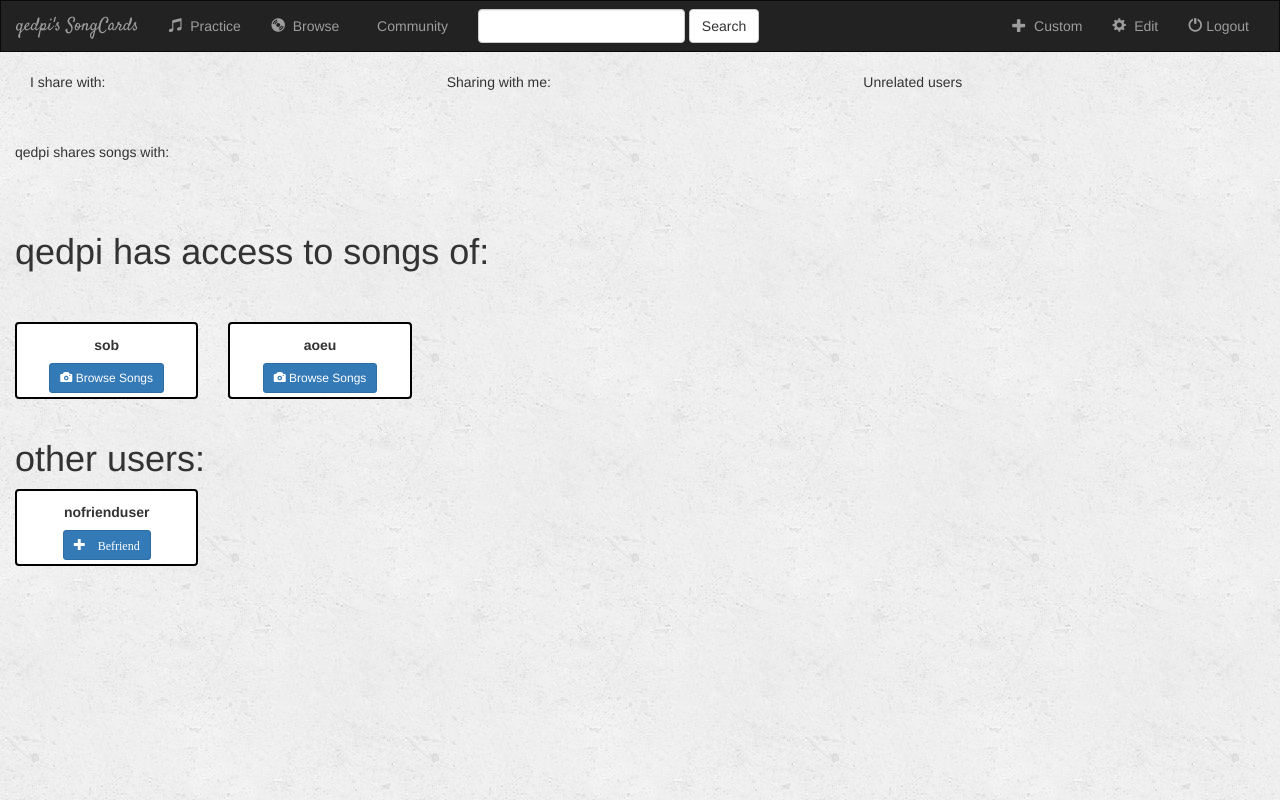
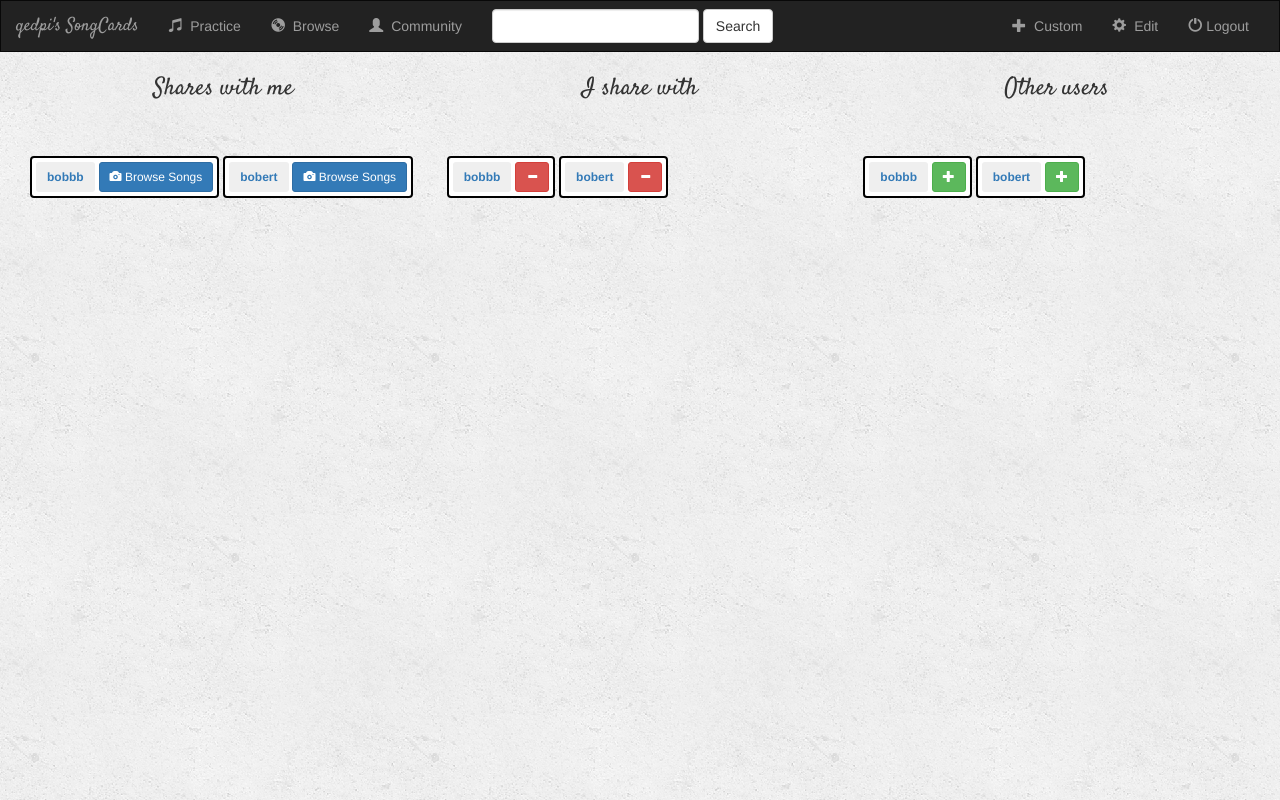
Before and after one commit to qedpi/SongCards, a Django app: page /cards/friends in a window 1280 px wide. Run offline with Django 3.2, Linux system fonts and the light colour scheme; a user stored in the database is signed in; data comes from the database, SQL or seed files in the repository; both versions use the stored data as it was after the commit; some libraries are stand-ins or nearby versions.

Commit message:
modularize logic-UI connection for community screen
add: start sharing with, stop sharing with features
store intermediary data in its own file
make fancy font style
add friend song to songs UI

```diff
--- /dev/null
+++ b/cards/intermediary_data.py
@@ -0,0 +1,25 @@
+settings = ['again', 'easy', 'medium', 'hard']
+modifiers = [.1, 2, 1.3, 1]
+multipliers = dict(zip(settings, modifiers))
+
+
+used_fields = ['topic', 'front', 'back', 'card_audio', 'card_score', 'card_pic',
+               'is_favorite', 'is_pinned']
+
+
+interaction_relations = ['I share with', 'Shares with me', 'Other users']
+interaction_msg = ['', 'Browse Songs', '']
+interaction_tooltip = ['Stop Sharing', '', 'Start Sharing']
+interaction_button = ['danger', 'primary', 'success']
+interaction_icon = ['glyphicon glyphicon-minus', 'glyphicon glyphicon-camera', 'glyphicon glyphicon-plus']
+interaction_view = ['cards:friend_index', 'cards:friend_index', 'cards:friend_index']
+interaction_arg = ['shared_with', 'shares_with_me', 'unrelated_users']
+
+interaction_table = [interaction_relations, interaction_msg, interaction_tooltip, interaction_button, interaction_icon, interaction_view, interaction_arg]
+interaction_tags = ['relation', 'msg', 'tooltip', 'button', 'icon', 'view_link', 'arg']
+interactions = [dict(), dict(), dict()]
+
+for i in range(3):
+    for tag, vals in zip(interaction_tags, interaction_table):
+        interactions[i][tag] = vals[i]
+interactions[1], interactions[0] = interactions[0], interactions[1]
--- a/cards/static/cards/style.css
+++ b/cards/static/cards/style.css
@@ -22,12 +22,29 @@ ul.errorlist > li {
     text-align: center;
 }
 
-.right {
-    float: right;
+.fancy {
+    font-family: 'Satisfy', cursive;
+    text-align: center;
+}
+
+.xlarge {
+    font-size: x-large;
+}
+
+.large {
+    font-size: large;
+}
+
+.medium {
+    font-size: medium;
 }
 
 .left {
     float: left;
+}
+
+.right {
+    float: right;
 }
 
 .glyphicon-star {
@@ -66,3 +83,7 @@ ul.errorlist > li {
 .thumbnail {
     border: #000000 .2em solid;
 }
+
+.scale-relative {
+    font-size: 1vw;
+}
--- a/cards/templates/cards/base.html
+++ b/cards/templates/cards/base.html
@@ -25,7 +25,7 @@
             <ul class="nav navbar-nav">
                 <li><a href="{% url 'cards:index' %}"><span class="glyphicon glyphicon-music" aria-hidden="true"></span>&nbsp; Practice</a></li>
                 <li><a href="{% url 'cards:index' %}"><span class="glyphicon glyphicon-cd" aria-hidden="true"></span>&nbsp; Browse</a></li>
-                <li><a href="{% url 'cards:user_friends_list' %}"><span class="glyphicon glyphicon-" aria-hidden="true"></span>&nbsp; Community</a></li>
+                <li><a href="{% url 'cards:user_friends_list' %}"><span class="glyphicon glyphicon-user" aria-hidden="true"></span>&nbsp; Community</a></li>
             </ul>
             <form class="navbar-form navbar-left" role="search" method="get" action="{% url 'cards:index' %}">
                 <div class="form-group">
--- a/cards/templates/cards/includes/relation_type_panel.html
+++ b/cards/templates/cards/includes/relation_type_panel.html
@@ -1,23 +1,19 @@
 {% block relation_type_panel %}
     <div class="col-sm-4 col-md-4">
-        <p>{{ relation }}</p><br><br>
-        {% if friends %}
-            {% for friend in friends %}
-                    <div class="thumbnail center" style="display: inline-block">
-                        <form action="{% url 'cards:friend_index' friend.to_user.id %}" method="get" class="inline-form">
-                            {% csrf_token %}
-                            <button type="submit" class="btn btn-success btn-sm">
-                                <span class="glyphicon glyphicon-cog">{{ friend.to_user.id }}</span>
-                            </button>
-                        </form>
-                        <a href="#" target="_blank">
-                            <button class="btn btn-secondary btn-sm">
-                            <span><b>{{ friend.to_user.username }}</b></span></button></a>
-                        <!--<p class="left"><b>{{ friend.to_user.username }}</b></p>&nbsp;-->
-                        <a href="{{ card.card_audio }}" target="_blank">
-                            <button type="submit" class="btn btn-primary btn-sm">
-                            <span class="glyphicon glyphicon-minus" title="Unfriend"></span></button></a>
-                    </div>
+        <p class="fancy xlarge">{{ interaction.relation }}</p><br><br>
+        {% if interaction.arg %}
+            {% for relationship in shares_with_me %}
+                <div class="thumbnail center" style="display: inline-block">
+                    <a href="#" target="_blank">
+                        <button class="btn btn-secondary btn-sm">
+                        <span><b>{{ relationship.to_user.username }}</b></span></button></a>
+                    <!--<p class="left"><b>{{ relationship.to_user.username }}</b></p>&nbsp;-->
+                    <form action="{% url interaction.view_link relationship.to_user.id %}" method="get" class="inline-form">
+                        {% csrf_token %}
+                            <button type="submit" class="btn btn-{{ interaction.button }} btn-sm">
+                                <span class="{{ interaction.icon }}" title="{{ interaction.tooltip }}"></span>
+                                {{ interaction.msg }}</button></form>
+                </div>
             {% endfor %}
         {% endif %}
     </div>
--- a/cards/templates/cards/users_friends_list.html
+++ b/cards/templates/cards/users_friends_list.html
@@ -2,61 +2,8 @@
 
 {% block body %}
 <div class="users-container container-fluid">
-    {% for feedback in 'xxx'%}
-        <input type="hidden" value="{% cycle 'I share with:' 'Sharing with me:' 'Unrelated users' as relation %}">
+    {% for interaction in interactions %}
         {% include 'cards/includes/relation_type_panel.html' %}
     {% endfor %}
-    <p> {{ user.username }} shares songs with:</p><br><br>
-    <div class="col-sm-4 col-md-4">
-        {% if shared_with %}
-            {% for friend in shared_with %}
-                    <div class="thumbnail center" style="display: inline-block">
-                        <form action="{% url 'cards:friend_index' friend.to_user.id %}" method="get" class="inline-form">
-                            {% csrf_token %}
-                            <button type="submit" class="btn btn-success btn-sm">
-                                <span class="glyphicon glyphicon-cog">{{ friend.to_user.id }}</span>
-                            </button>
-                        </form>
-                        <a href="#" target="_blank">
-                            <button class="btn btn-secondary btn-sm">
-                            <span><b>{{ friend.to_user.username }}</b></span></button></a>
-                        <!--<p class="left"><b>{{ friend.to_user.username }}</b></p>&nbsp;-->
-                        <a href="{{ card.card_audio }}" target="_blank">
-                            <button type="submit" class="btn btn-primary btn-sm">
-                            <span class="glyphicon glyphicon-minus" title="Unfriend"></span></button></a>
-                    </div>
-            {% endfor %}
-        {% endif %}
-    </div>
-    <h1> {{ user.username }} has access to songs of:</h1><br><br>
-    <div class="row">
-        {% if shares_with_me %}
-            {% for friend in shares_with_me %}
-                <div class="col-sm-3 col-lg-2">
-                    <div class="thumbnail center">
-                        <h5><b>{{ friend.from_user.username }}</b></h5>
-                        <a href="{{ card.card_audio }}" target="_blank">
-                            <button type="submit" class="btn btn-primary btn-sm">
-                                <span class="glyphicon glyphicon-camera"></span>  Browse Songs</button></a>
-                    </div>
-                </div>
-            {% endfor %}
-        {% endif %}
-    </div>
-    <h1> other users: </h1>
-    <div class="row">
-        {% if unrelated_users %}
-            {% for other_user in unrelated_users%}
-                <div class="col-sm-3 col-lg-2">
-                    <div class="thumbnail center">
-                        <h5><b>{{ other_user.username }}</b></h5>
-                        <a href="{{ card.card_audio }}" target="_blank">
-                            <button type="submit" class="btn btn-primary btn-sm">
-                            <span class="glyphicon glyphicon-plus"> Befriend</span></button></a>
-                    </div>
-                </div>
-            {% endfor %}
-        {% endif %}
-    </div>
 </div>
 {% endblock %}
--- a/cards/views.py
+++ b/cards/views.py
@@ -18,26 +18,9 @@ from django.views.generic.edit import CreateView, UpdateView, DeleteView
 from users.models import Friendship
 from .models import Card, User
 
+from .intermediary_data import settings, multipliers, used_fields, interactions
+
 cards_in_row = 4
-settings = ['again', 'easy', 'medium', 'hard']
-modifiers = [.1, 2, 1.3, 1]
-multipliers = dict(zip(settings, modifiers))
-used_fields = ['topic', 'front', 'back', 'card_audio', 'card_score', 'card_pic',
-               'is_favorite', 'is_pinned']
-
-interaction_relations = ['I share with:', 'Sharing with me:', 'Unrelated users']
-interaction_msg = ['', 'Browse Songs', '']
-interaction_button = ['primary', 'primary', 'primary']
-interaction_icon = ['glyphicon glyphicon-minus', 'glyphicon glyphicon-camera', 'glyphicon glyphicon-plus']
-interaction_view = ['cards:friend_index', 'cards:friend_index', 'cards:friend_index']
-interaction_arg = ['shared_with', 'shares_with_me', 'unrelated_users']
-interaction_table = [interaction_relations, interaction_msg, interaction_button, interaction_icon, interaction_view, interaction_arg]
-interaction_tags = ['relation', 'msg', 'button', 'icon', 'view', 'arg']
-interactions = [dict(), dict(), dict()]
-for i in range(3):
-    for tag, vals in zip(interaction_tags, interaction_table):
-        interactions[i][tag] = vals[i]
-interactions[1], interactions[0] = interactions[0], interactions[1]
 
 
 class IndexView(LoginRequiredMixin, generic.ListView):
@@ -86,7 +69,7 @@ class UserListView(LoginRequiredMixin, generic.ListView):
 
 class UserFriendListView(LoginRequiredMixin, generic.ListView):
     template_name = 'cards/users_friends_list.html'
-    context_object_name = interactions[0]['arg']
+    context_object_name = 'shares_with_me'
     def get_queryset(self):
         query = self.request.GET.get("q")
         #want = User.objects.all()
@@ -94,11 +77,13 @@ class UserFriendListView(LoginRequiredMixin, generic.ListView):
         return want
 
     def get_context_data(self, **kwargs): # possible have *args as well, include in both function and below
+        global interactions
         context = super(UserFriendListView, self).get_context_data(**kwargs)
-        context['shares_with_me'] = Friendship.objects.friends_of_user(user=self.request.user)
+        context['shared_with'] = Friendship.objects.friends_of_user(user=self.request.user)
         context['unrelated_users'] = [u for u in User.objects.all()
-                            if not Friendship.objects.is_friend_either(u, self.request.user)
-                            and u != self.request.user]
+                                      if not Friendship.objects.is_friend_either(u, self.request.user)
+                                      and u != self.request.user]
+        context['interactions'] = interactions
         return context
 
 
```
Also changed, not shown: cards/templates/cards/detail.html (+13 -4 lines), cards/templates/cards/index.html (+7 -7 lines), db.sqlite3.
